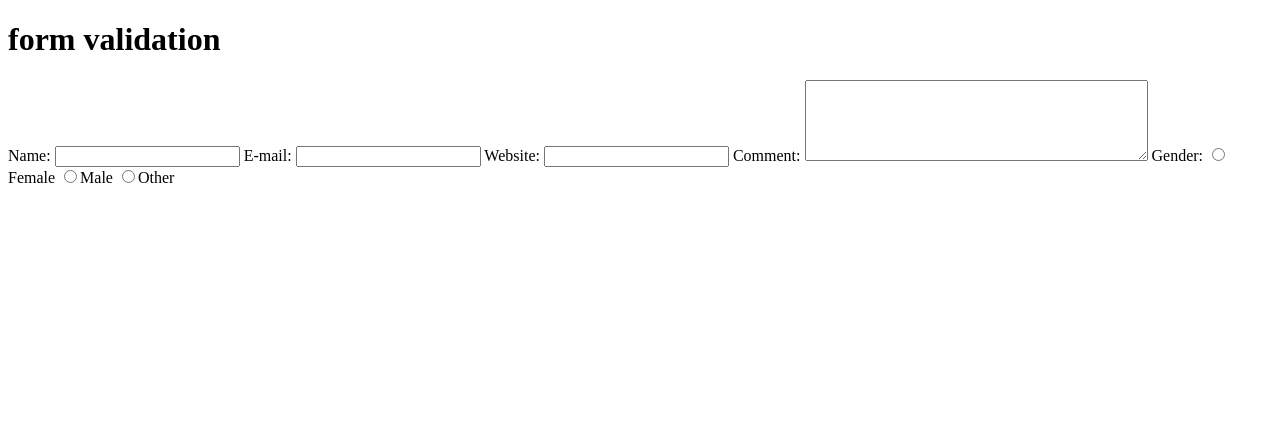
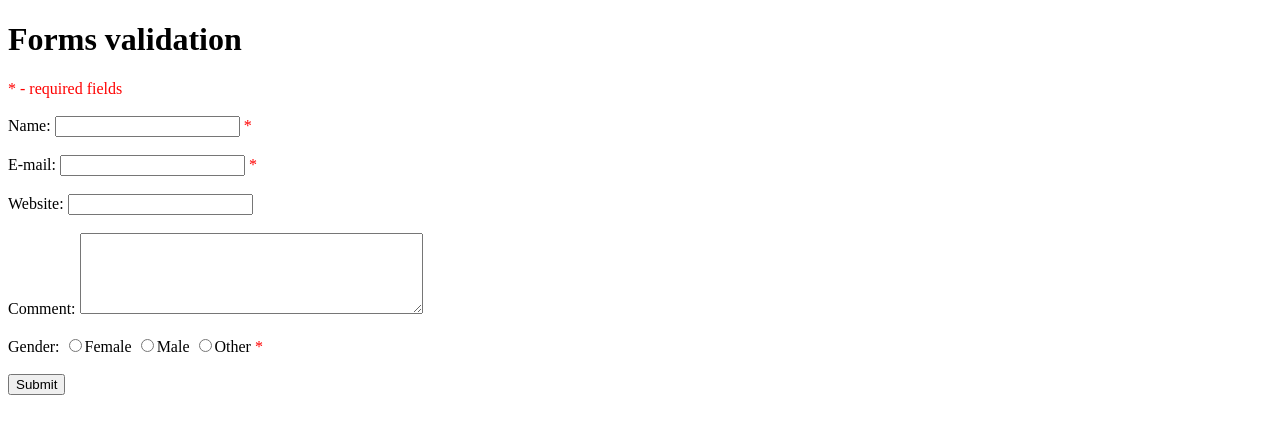
Before and after one commit to Ellywynn/learning-php, a PHP site: page /forms.php in a window 1280 px wide. Shown: the top 434 px of the page. Run offline with PHP 8.4, Linux system fonts and the light colour scheme.

Commit message:
ended forms validation

```diff
--- a/forms.php
+++ b/forms.php
@@ -5,46 +5,116 @@
     <meta charset="UTF-8">
     <meta http-equiv="X-UA-Compatible" content="IE=edge">
     <meta name="viewport" content="width=device-width, initial-scale=1.0">
-    <title>Document</title>
+    <title>Handling PHP forms</title>
+    <link rel="stylesheet" href="style.css">
 </head>
 
 <body>
 
-    <h1>form validation</h1>
-
-    <form action="<?php echo htmlspecialchars($_SERVER['PHP_SELF']); ?>" method="POST">
-        Name: <input type="text" name="name">
-        E-mail: <input type="text" name="email">
-        Website: <input type="text" name="website">
-        Comment: <textarea name="comment" rows="5" cols="40"></textarea>
-
-        Gender:
-        <input type="radio" name="gender" value="female">Female
-        <input type="radio" name="gender" value="male">Male
-        <input type="radio" name="gender" value="other">Other
-    </form>
-
     <?php
 
+    // declare global variables
+    // defaults
+    $name = $email = $website = $comment = $gender = "";
+    // errors
+    $nameError = $emailError = $websiteError = $commentError = $genderError = "";
+
+    // if there is POST request, check form
     if ($_SERVER['REQUEST_METHOD'] === 'POST') {
-        $name = checkInput($_POST['name']);
-        $email = checkInput($_POST['email']);
-        $website = checkInput($_POST['website']);
-        $comment = checkInput($_POST['comment']);
+        // if name is empty, require it
+        if (empty($_POST['name'])) {
+            $nameError = "Name is required";
+        } else {
+            // else check name and match with regex
+            $name = checkInput($_POST['name']);
 
-        $gender = checkInput($_POST['gender']);
+            if (!preg_match("/^[a-zA-Z]/", $name))
+                $nameErr = "Only letters and white space allowed";
+        }
+
+        // email validation
+        if (empty($_POST['email'])) {
+            $emailError = "Email is required";
+        } else {
+            $email = checkInput($_POST['email']);
+
+            if (!filter_var($email, FILTER_VALIDATE_EMAIL))
+                $emailError = "Invalid email format";
+        }
+
+        // website validation
+        if (empty($_POST['website'])) {
+            $website = "";
+        } else {
+            $website = checkInput($_POST['website']);
+
+            // dashes are allowed
+            if (!preg_match("/\b(?:(?:https?|ftp):\/\/|www\.)[-a-z0-9+&@#\/%?=~_|!:,.;]*[-a-z0-9+&@#\/%=~_|]/i", $website))
+                $websiteError = "Invalid website URL";
+        }
+
+        // comment validation
+        if (empty($_POST['comment'])) {
+            $comment = "";
+        } else {
+            $comment = checkInput($_POST['comment']);
+        }
+
+        // gender validation
+        if (empty($_POST['gender'])) {
+            $genderError = "Gender is required";
+        } else {
+            $gender = checkInput($_POST['gender']);
+        }
     }
 
-
+    // checks user input
     function checkInput($element)
     {
         $element = trim($element);
+        // remove '\'
         $element = stripslashes($element);
         $element = htmlspecialchars($element);
 
         return $element;
     }
+
+    // function is used to remember gender choice
+    function selectedGender($field)
+    {
+        if ($field === $GLOBALS["gender"]) {
+            echo "checked";
+        }
+    }
     ?>
+
+    <h1>Forms validation</h1>
+
+    <!-- htmlspecialchars() is used to prevent malicious actions -->
+    <!-- this action refers to itself !-->
+    <form action="<?php htmlspecialchars($_SERVER['PHP_SELF']); ?>" method="POST">
+        <div class="error">* - required fields</div> <br>
+        Name: <input type="text" name="name" value="<?php echo $name ?>">
+        <span class="error">* <?php echo $nameError; ?></span>
+        <br><br>
+        E-mail:
+        <input type="text" name="email" value="<?php echo $email ?>">
+        <span class="error">* <?php echo $emailError; ?></span>
+        <br><br>
+        Website:
+        <input type="text" name="website" value="<?php echo $website ?>">
+        <span class="error"><?php echo $websiteError; ?></span>
+        <br><br>
+        Comment: <textarea name="comment" rows="5" cols="40"><?php echo $comment ?></textarea>
+        <br><br>
+        Gender:
+        <input type="radio" name="gender" value="female" <?php selectedGender("female") ?>>Female
+        <input type="radio" name="gender" value="male" <?php selectedGender("male") ?>>Male
+        <input type="radio" name="gender" value="other" <?php selectedGender("other") ?>>Other
+        <span class="error">* <?php echo $genderError; ?></span>
+        <br><br>
+        <input type="submit" name="submit" value="Submit">
+    </form>
 </body>
 
 </html>
--- /dev/null
+++ b/style.css
@@ -0,0 +1,3 @@
+.error{
+    color: red;
+}
```
